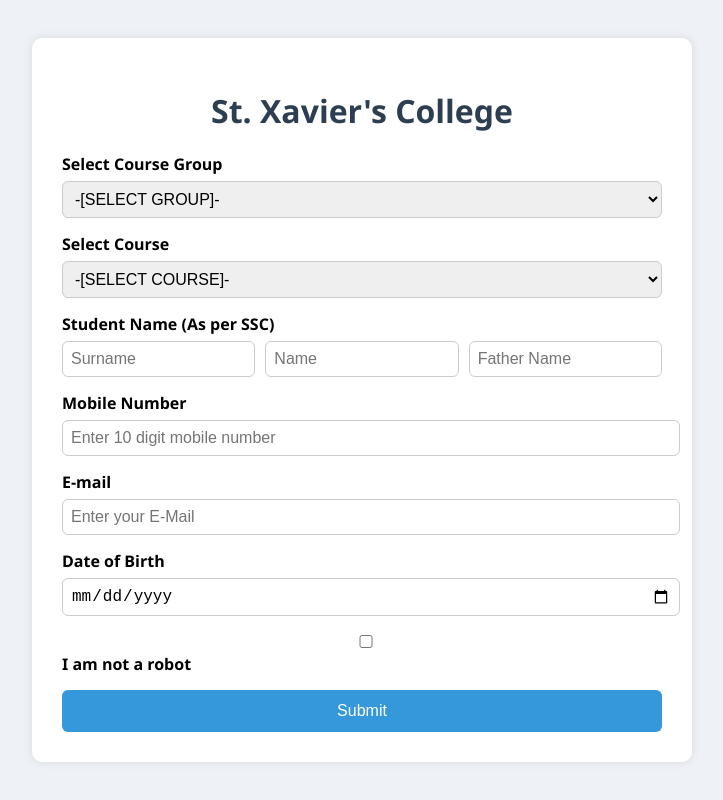
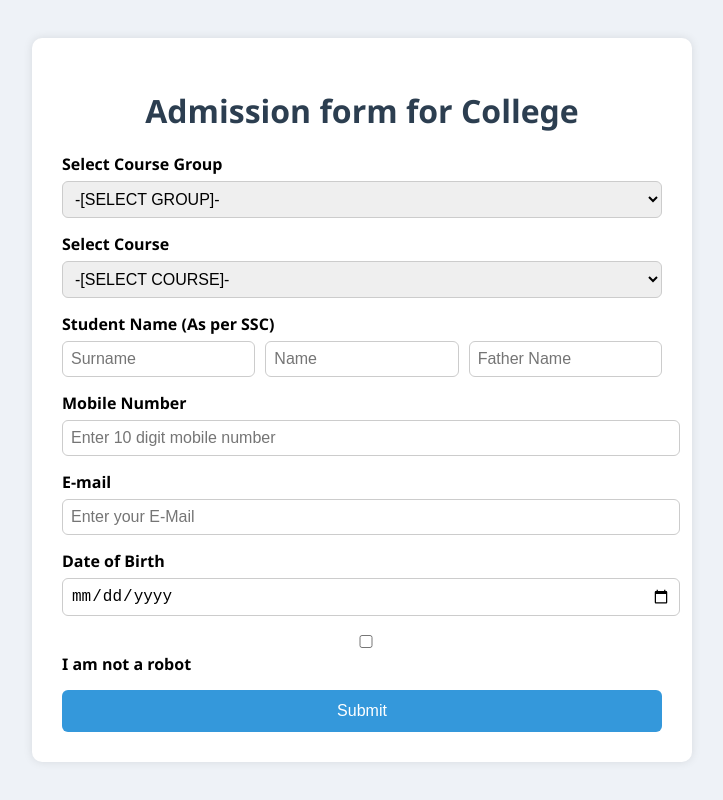
Before and after one commit to Sa1atMaths/AdmissionForm, a plain HTML site: page index.html in a window 1280 px wide. Shown: the whole page, without its empty margins (278-1001 px from the left). Drawn offline with Linux system fonts and the light colour scheme.

Commit message:
Update index.html

```diff
--- a/index.html
+++ b/index.html
@@ -68,7 +68,7 @@
 <body>
 
   <div class="container">
-    <h1>St. Xavier's College</h1>
+    <h1>Admission form for College</h1>
     <form id="studentForm">
           <div class="form-group">
       <label for="group_Sel">Select Course Group</label>
```
